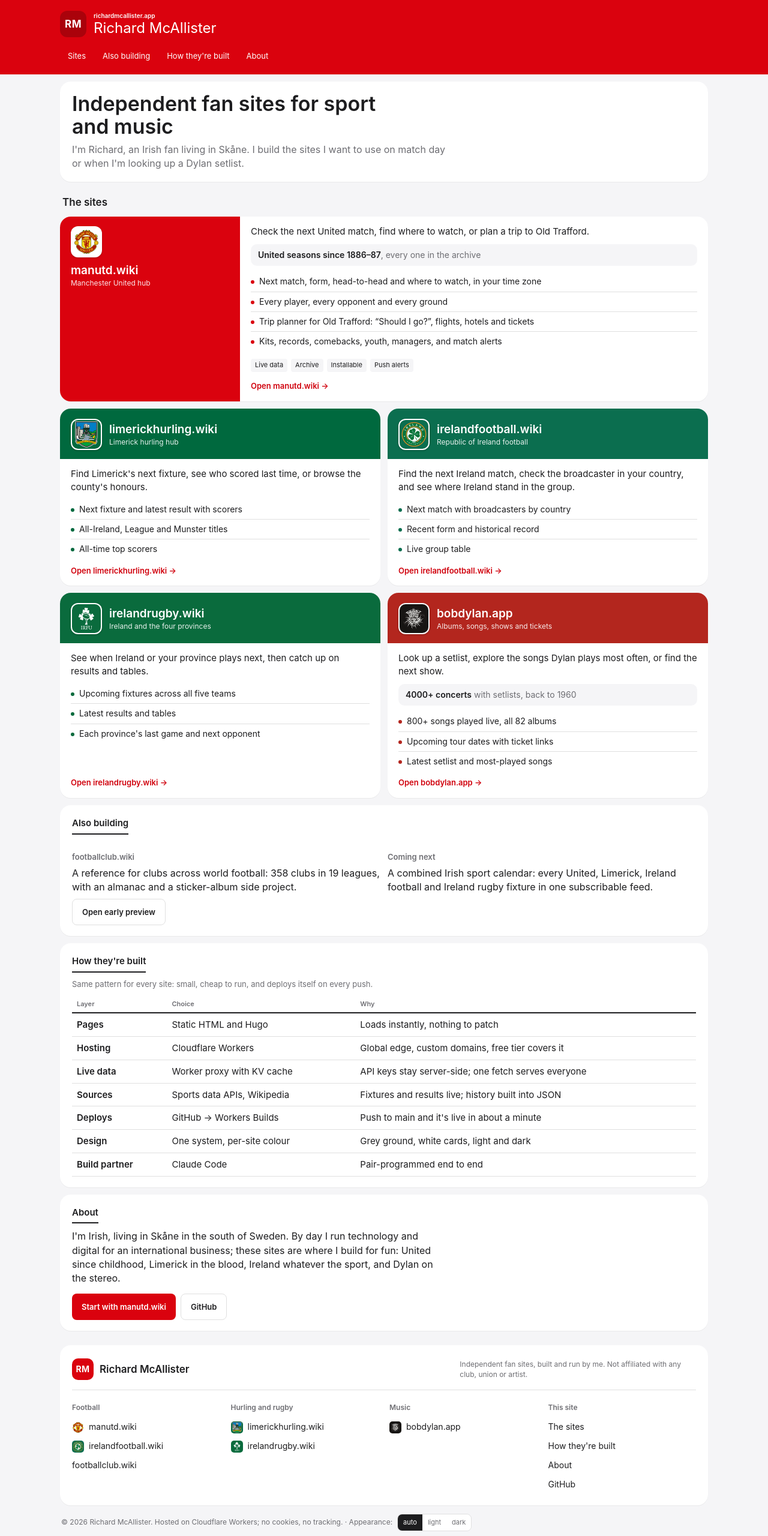
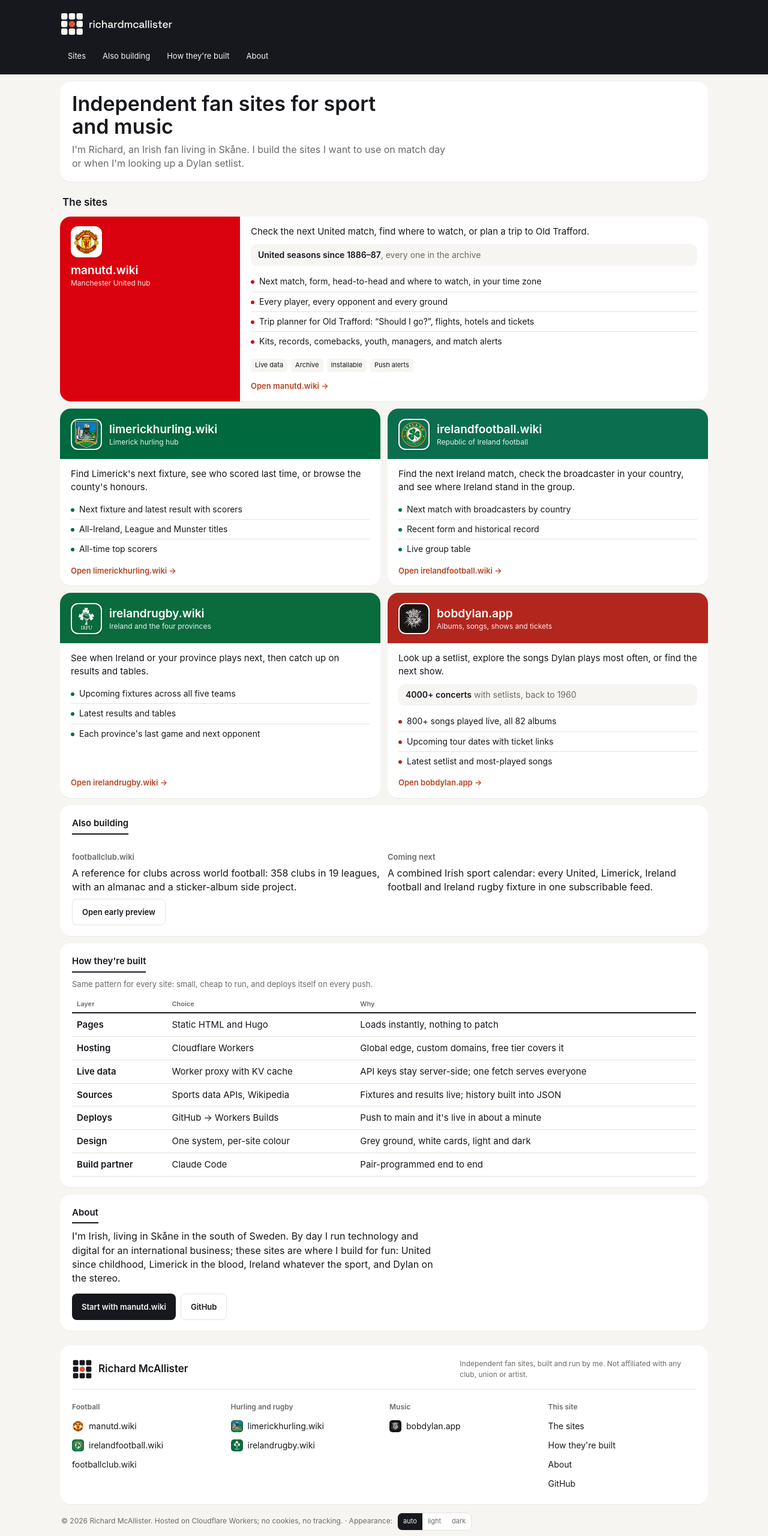
Before and after one commit to richardmcallister-personal/richardmcallister, a plain HTML site: page public/index.html in a window 1280 px wide. Shown: the whole page at 60% size. Drawn offline with Linux system fonts and the light colour scheme.

Commit message:
New brand: tile-mark logo in the masthead and footer, ink and orange palette, favicons and home-screen icons
Co-Authored-By: Claude Opus 5.5 <noreply@anthropic.com>
Claude-Session: https://claude.ai/code/session_01QYs4q3iex6bDd6muF5HeVR

```diff
--- a/public/index.html
+++ b/public/index.html
@@ -5,12 +5,15 @@
 <meta name="viewport" content="width=device-width,initial-scale=1,viewport-fit=cover">
 <title>Richard McAllister · sites</title>
 <meta name="description" content="Richard McAllister's independent sites: manutd.wiki, limerickhurling.wiki, irelandfootball.wiki, irelandrugby.wiki and bobdylan.app.">
-<meta name="theme-color" content="#da020e">
+<meta name="theme-color" content="#16181D">
 <meta property="og:title" content="Richard McAllister · sites">
 <meta property="og:description" content="Five fan sites for the things I follow: United, Limerick hurling, Ireland football and rugby, and Bob Dylan.">
 <meta property="og:type" content="website">
 <meta property="og:url" content="https://richardmcallister.app/">
+<link rel="icon" href="/favicon.ico" sizes="32x32">
 <link rel="icon" href="/favicon.svg" type="image/svg+xml">
+<link rel="apple-touch-icon" href="/apple-touch-icon.png">
+<link rel="manifest" href="/site.webmanifest">
 <link rel="stylesheet" href="/site.css">
 <script>try{var t=localStorage.getItem("rm-theme");if(t)document.documentElement.dataset.theme=t}catch(e){}</script>
 </head>
@@ -19,8 +22,7 @@
 
 <header class="rm">
   <a class="brand" href="/" aria-label="Richard McAllister, home">
-    <span class="mono" aria-hidden="true">RM</span>
-    <span class="bname"><small>richardmcallister.app</small>Richard McAllister</span>
+    <img class="lockup" src="/brand/rm-lockup-white.svg" alt="" width="191" height="40"><span class="sr">Richard McAllister</span>
   </a>
 </header>
 <nav class="rmnav" aria-label="Sections">
@@ -157,7 +159,7 @@
 <footer class="rm big">
   <div class="sitefoot">
     <div class="fbrand">
-      <a class="fname" href="/"><span class="mono" aria-hidden="true">RM</span><span>Richard McAllister</span></a>
+      <a class="fname" href="/"><svg class="mark" viewBox="0 0 200 200" aria-hidden="true"><g fill="currentColor"><rect x="10" y="10" width="52" height="52" rx="12"/><rect x="74" y="10" width="52" height="52" rx="12"/><rect x="138" y="10" width="52" height="52" rx="12"/><rect x="10" y="74" width="52" height="52" rx="12"/><rect x="138" y="74" width="52" height="52" rx="12"/><rect x="10" y="138" width="52" height="52" rx="12"/><rect x="74" y="138" width="52" height="52" rx="12"/><rect x="138" y="138" width="52" height="52" rx="12"/></g><rect class="dot" x="74" y="74" width="52" height="52" rx="26"/></svg><span>Richard McAllister</span></a>
       <p class="fdata">Independent fan sites, built and run by me. Not affiliated with any club, union or artist.</p>
     </div>
     <div class="fcols">
--- a/public/site.css
+++ b/public/site.css
@@ -1,22 +1,23 @@
-/* richardmcallister.app — manutd.wiki design language: quiet UI, grey ground, white cards, one red band.
+/* richardmcallister.app — manutd.wiki layout system in Richard's own brand: ink masthead, warm off-white ground,
+   white cards, orange as the one accent (from the tile mark's centre dot).
    Every colour is a token; dark mode redefines the tokens only. */
-:root{--bg:#f5f5f7;--paper:#fff;--ink:#1d1d1f;--muted:#6e6e73;--rule:#e0e0e0;--red:#da020e;--red-ink:#d0000c;--black:#1d1d1f;--on-black:#fff;--tint:#f5f5f7;--radius:18px;color-scheme:light;
+:root{--bg:#F6F5F2;--paper:#fff;--ink:#16181D;--muted:#6b6a66;--rule:#e4e2dc;--band:#16181D;--on-band:#F6F5F2;--accent:#E4572E;--accent-ink:#B8431F;--black:#16181D;--on-black:#F6F5F2;--tint:#F6F5F2;--radius:18px;color-scheme:light;
  --head:"SF Pro Display",system-ui,-apple-system,BlinkMacSystemFont,Inter,"Segoe UI",Roboto,Helvetica,Arial,sans-serif;
  --body:"SF Pro Text",system-ui,-apple-system,BlinkMacSystemFont,Inter,"Segoe UI",Roboto,Helvetica,Arial,sans-serif;
  /* per-site accents (each site's own theme colour) */
  --s-mu:#da020e;--s-lim:#00693e;--s-irf:#0b6e4f;--s-irr:#0a6b3d;--s-bd:#b3261e;--s-fc:#1d1d1f}
-@media (prefers-color-scheme:dark){:root:not([data-theme="light"]){--bg:#000;--paper:#1c1c1e;--ink:#f5f5f7;--muted:#a1a1a6;--rule:#38383a;--red:#d0000c;--red-ink:#ff5a5f;--black:#2c2c2e;--on-black:#f5f5f7;--tint:#2c2c2e;--s-fc:#48484a;color-scheme:dark}}
-:root[data-theme="dark"]{--bg:#000;--paper:#1c1c1e;--ink:#f5f5f7;--muted:#a1a1a6;--rule:#38383a;--red:#d0000c;--red-ink:#ff5a5f;--black:#2c2c2e;--on-black:#f5f5f7;--tint:#2c2c2e;--s-fc:#48484a;color-scheme:dark}
+@media (prefers-color-scheme:dark){:root:not([data-theme="light"]){--bg:#0e0f12;--paper:#1b1d22;--ink:#F6F5F2;--muted:#a3a29d;--rule:#33353c;--band:#16181D;--on-band:#F6F5F2;--accent:#E4572E;--accent-ink:#FF8A65;--black:#F6F5F2;--on-black:#16181D;--tint:#24262c;--s-fc:#48484a;color-scheme:dark}}
+:root[data-theme="dark"]{--bg:#0e0f12;--paper:#1b1d22;--ink:#F6F5F2;--muted:#a3a29d;--rule:#33353c;--band:#16181D;--on-band:#F6F5F2;--accent:#E4572E;--accent-ink:#FF8A65;--black:#F6F5F2;--on-black:#16181D;--tint:#24262c;--s-fc:#48484a;color-scheme:dark}
 *{box-sizing:border-box}
 html,body{overflow-x:clip}
 body{background:var(--bg);color:var(--ink);font-family:var(--body);font-size:16px;line-height:1.45;margin:0;padding:0 max(16px,env(safe-area-inset-right,0px)) 48px max(16px,env(safe-area-inset-left,0px))}
 .wrap{max-width:1080px;margin:0 auto}
 a{color:var(--ink)}
 
-/* red band: header + nav, full-bleed */
+/* ink band: header + nav, full-bleed */
 header.rm,nav.rmnav{position:relative;z-index:2}
-header.rm::before,nav.rmnav::before{content:"";position:absolute;inset:0 -100vmax;background:var(--red);z-index:-1}
-header.rm{display:flex;align-items:center;justify-content:space-between;gap:14px;padding:18px 0 6px;color:#fff}
+header.rm::before,nav.rmnav::before{content:"";position:absolute;inset:0 -100vmax;background:var(--band);z-index:-1}
+header.rm{display:flex;align-items:center;justify-content:space-between;gap:14px;padding:20px 0 8px;color:var(--on-band)}
 .brand{display:flex;align-items:center;gap:12px;color:#fff;text-decoration:none;min-width:0}
 .mono{display:grid;place-items:center;width:44px;height:44px;border-radius:12px;background:rgba(0,0,0,.22);font-family:var(--head);font-weight:700;font-size:17px;letter-spacing:.5px;color:#fff;flex:none}
 .bname{font-family:var(--head);font-weight:400;font-size:24px;line-height:1;margin:0;color:#fff}
@@ -24,8 +25,13 @@ header.rm{display:flex;align-items:center;justify-content:space-between;gap:14px
 .from{font-family:var(--head);font-weight:600;font-size:11px;line-height:1.15;color:#fff;text-align:right}
 .from span{display:block;font-family:var(--body);font-size:13px;margin-top:3px}
 nav.rmnav{display:flex;gap:2px;flex-wrap:wrap;align-items:center;padding:6px 0 12px;min-height:56px}
-nav.rmnav a{font-family:var(--head);font-size:13px;color:#fff;text-decoration:none;padding:9px 13px;border-radius:6px;white-space:nowrap}
-nav.rmnav a:hover{background:rgba(0,0,0,.18)}
+nav.rmnav a{font-family:var(--head);font-size:13px;color:var(--on-band);text-decoration:none;padding:9px 13px;border-radius:6px;white-space:nowrap}
+nav.rmnav a:hover{background:rgba(255,255,255,.1)}
+nav.rmnav a[aria-current="page"]{background:rgba(255,255,255,.14)}
+.lockup{display:block;height:40px;width:auto}
+.brand .sr{position:absolute;width:1px;height:1px;overflow:hidden;clip:rect(0 0 0 0);white-space:nowrap}
+.fname .mark{width:34px;height:34px;color:var(--ink);flex:none}
+.fname .mark .dot{fill:var(--accent)}
 
 /* cards */
 .sheet{background:var(--paper);padding:18px 20px;border-radius:var(--radius);margin-top:12px;box-shadow:0 1px 0 rgba(0,0,0,.05)}
@@ -36,7 +42,7 @@ h3{font-family:var(--head);font-weight:600;font-size:13px;color:var(--muted);mar
 .sechead{display:block;border:0;padding:0;margin:22px 4px 0;font-size:17px}
 .site .body .cstat{font-size:14px;color:var(--muted);background:var(--tint);border-radius:10px;padding:8px 12px}
 .cstat b{color:var(--ink);font-weight:600}
-.lede em{font-style:normal;color:var(--red-ink)}
+.lede em{font-style:normal;color:var(--accent-ink)}
 p.intro{margin:0;max-width:62ch;color:var(--muted)}
 
 /* ticker */
@@ -49,7 +55,7 @@ p.intro{margin:0;max-width:62ch;color:var(--muted)}
 @media (min-width:700px){.sites{grid-template-columns:1fr 1fr}}
 .site{background:var(--paper);border-radius:var(--radius);overflow:hidden;display:flex;flex-direction:column;box-shadow:0 1px 0 rgba(0,0,0,.05);text-decoration:none;color:var(--ink);transition:transform .15s ease,box-shadow .15s ease}
 .site:hover{transform:translateY(-2px);box-shadow:0 10px 30px rgba(0,0,0,.12)}
-.site:focus-visible{outline:3px solid var(--red-ink);outline-offset:2px}
+.site:focus-visible{outline:3px solid var(--accent-ink);outline-offset:2px}
 .site .band{background:var(--acc);color:#fff;padding:16px 18px 14px;display:flex;align-items:center;gap:12px;min-height:84px}
 .site .band .logo{width:52px;height:52px;flex:none;border-radius:12px;object-fit:cover;background:#fff;border:2px solid rgba(255,255,255,.9);box-shadow:0 1px 3px rgba(0,0,0,.25)}
 .site .band .logo.pad{object-fit:contain;padding:4px}
@@ -63,7 +69,7 @@ p.intro{margin:0;max-width:62ch;color:var(--muted)}
 .site li{padding:6px 0;border-bottom:1px solid var(--rule);display:flex;gap:8px}
 .site li:last-child{border-bottom:0}
 .site li::before{content:"";flex:none;width:6px;height:6px;border-radius:50%;background:var(--acc);margin-top:8px}
-.site .go{margin-top:auto;font-family:var(--head);font-weight:600;font-size:13px;color:var(--red-ink)}
+.site .go{margin-top:auto;font-family:var(--head);font-weight:600;font-size:13px;color:var(--accent-ink)}
 .chip{display:inline-block;font-size:11px;padding:3px 7px;border-radius:4px;background:var(--tint);color:var(--ink);margin:0 6px 4px 0}
 .site.wide{grid-column:1/-1}
 @media (min-width:700px){.site.wide{flex-direction:row}.site.wide .band{flex:0 0 300px;align-items:flex-start;flex-direction:column}}
@@ -77,7 +83,7 @@ table.rm td:first-child{font-weight:600;white-space:nowrap}
 
 .two{display:grid;grid-template-columns:1fr 1fr;gap:12px}
 @media (max-width:760px){.two{grid-template-columns:1fr}}
-.btn{display:inline-flex;align-items:center;min-height:44px;background:var(--red);color:#fff;text-decoration:none;font-family:var(--head);font-weight:600;font-size:13px;padding:0 16px;border-radius:8px}
+.btn{display:inline-flex;align-items:center;min-height:44px;background:var(--black);color:var(--on-black);text-decoration:none;font-family:var(--head);font-weight:600;font-size:13px;padding:0 16px;border-radius:8px}
 .btn.ghost{background:transparent;color:var(--ink);border:1px solid var(--rule)}
 .btn:hover{opacity:.88}
 .row{display:flex;flex-wrap:wrap;gap:8px;margin-top:14px}
@@ -87,14 +93,13 @@ footer.rm a{color:var(--ink)}
 .sitefoot{background:var(--paper);border-radius:var(--radius);padding:22px 20px 18px;box-shadow:0 1px 0 rgba(0,0,0,.05);display:grid;gap:20px}
 .fbrand{display:flex;flex-wrap:wrap;align-items:center;justify-content:space-between;gap:10px 24px;padding-bottom:16px;border-bottom:1px solid var(--rule)}
 .fname{display:flex;align-items:center;gap:10px;text-decoration:none;font-family:var(--head);font-weight:600;font-size:17px;color:var(--ink)}
-.fname .mono{width:36px;height:36px;font-size:14px;background:var(--red);border-radius:10px}
 .fdata{margin:0;font-size:12px;color:var(--muted);max-width:52ch}
 .fcols{display:grid;grid-template-columns:repeat(4,1fr);gap:18px}
 @media (max-width:760px){.fcols{grid-template-columns:1fr 1fr}}
 footer.rm h2{font-size:12px;color:var(--muted);border:0;padding:0;margin:0 0 8px;display:block}
 footer.rm ul{list-style:none;margin:0;padding:0}
 .fcol li a{display:inline-flex;align-items:center;min-height:32px;font-size:14px;text-decoration:none}
-.fcol li a:hover{color:var(--red-ink)}
+.fcol li a:hover{color:var(--accent-ink)}
 .fsis{padding-top:16px;border-top:1px solid var(--rule)}
 .fsis ul{display:grid;grid-template-columns:repeat(auto-fill,minmax(190px,1fr));gap:8px}
 .fsis a{display:flex;align-items:center;gap:10px;min-height:44px;padding:6px 8px;border-radius:10px;text-decoration:none}
@@ -109,7 +114,7 @@ footer.rm ul{list-style:none;margin:0;padding:0}
 
 @media (max-width:640px){
   .bname{font-size:20px}.from{display:none}
-  .sechead{margin-top:18px}.mono{width:36px;height:36px;font-size:14px}
+  .sechead{margin-top:18px}.lockup{height:32px}
   .sheet{padding:16px} nav.rmnav{min-height:0}
   table.rm .why{display:none}
 }
```
Also changed, not shown: public/404.html (+7 -2 lines), public/apple-touch-icon.png (added), public/brand/rm-lockup-white.svg (added), public/brand/rm-lockup.svg (added), public/brand/rm-mark-white.svg (added), public/brand/rm-mark.svg (added), public/brand/rm-stacked.svg (added), public/favicon-16.png (added), public/favicon-32.png (added), public/favicon.ico (added), public/favicon.svg, public/icon-192.png (added), public/icon-512.png (added), public/site.webmanifest (added), 1 other file.
